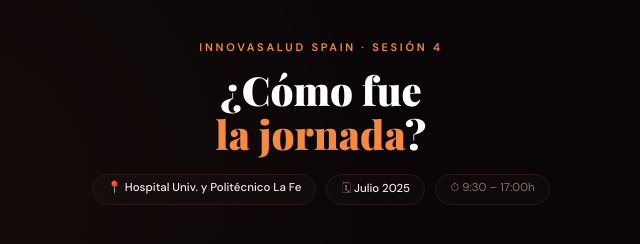
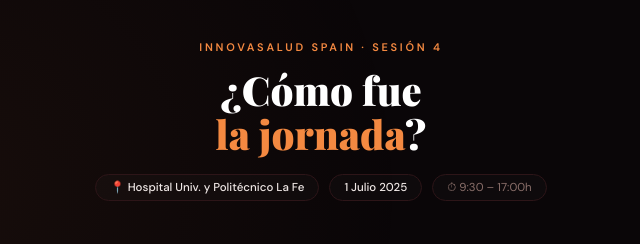
Before and after one commit to andreagonvic/encuesta_satisfaccion, a plain HTML site: page satisfaccion-innovasalud.html in a window 1280 px wide. Shown: the top 244 px of the page, 319-959 px from the left. Drawn offline with nearby package versions, Linux system fonts and the light colour scheme.

Commit message:
Update satisfaccion-innovasalud.html

```diff
--- a/satisfaccion-innovasalud.html
+++ b/satisfaccion-innovasalud.html
@@ -154,7 +154,7 @@
       <h1>¿Cómo fue<br><span>la jornada</span>?</h1>
       <div class="header-meta">
         <span class="meta-pill">📍 <strong>Hospital Univ. y Politécnico La Fe</strong></span>
-        <span class="meta-pill">🗓 <strong>Julio 2025</strong></span>
+        <span class="meta-pill"><strong>1 Julio 2025</strong></span>
         <span class="meta-pill">⏱ 9:30 – 17:00h</span>
       </div>
     </div>
```
